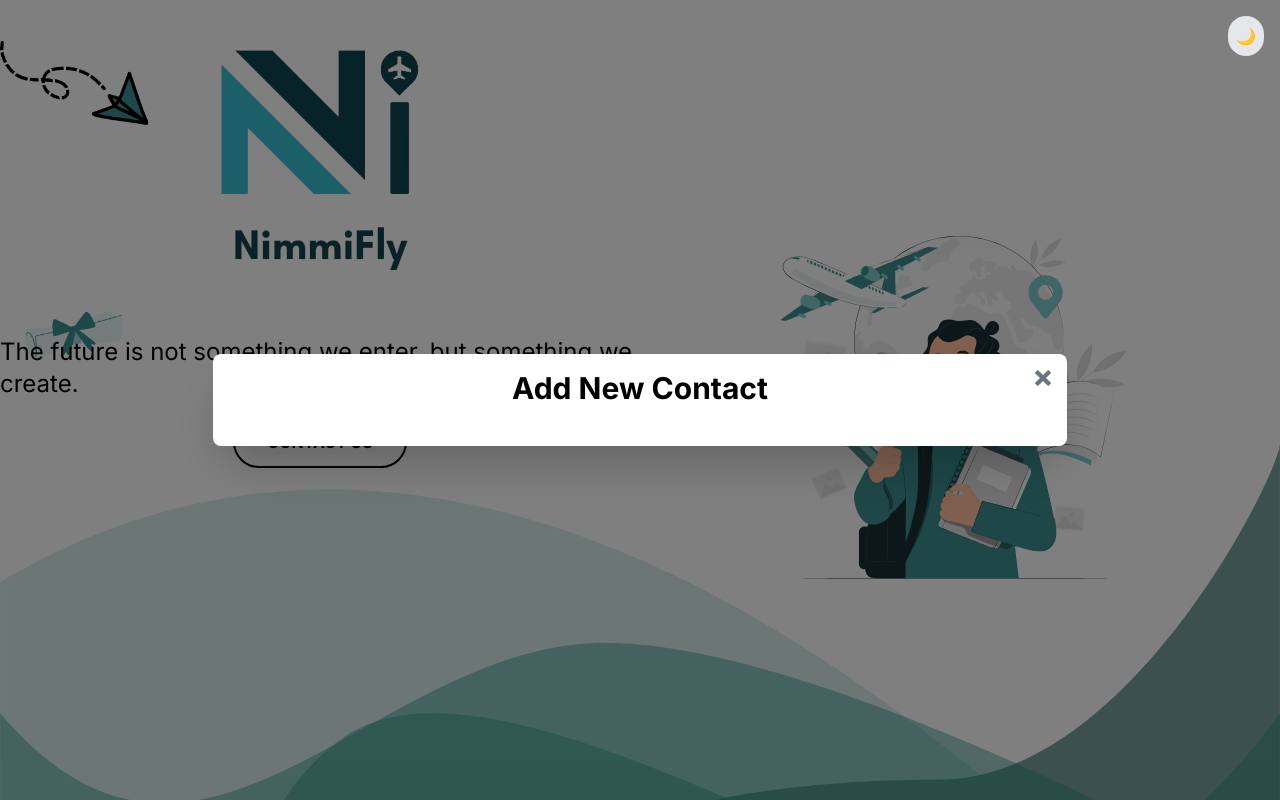
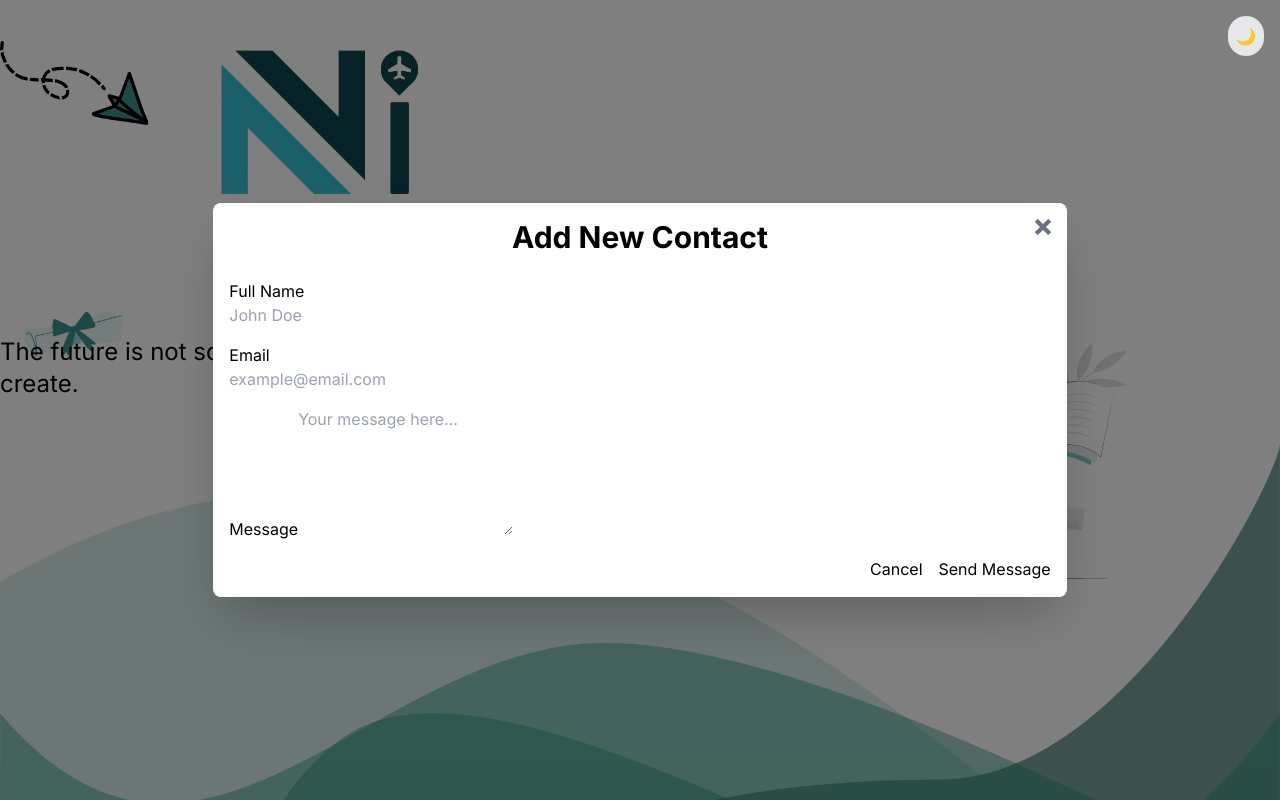
Before and after one commit to mdazmi28/nimmifly, a Next.js app: page / in a window 1280 px wide. Both pictures are taken after a click on the button "CONTACT US". Built offline with nearby package versions, Linux system fonts and the light colour scheme.

Commit message:
contact modal opening perfectly

```diff
--- a/src/components/HeroSection.jsx
+++ b/src/components/HeroSection.jsx
@@ -5,12 +5,7 @@ import ContactModal from './modals/ContactModal';
 
 const HeroSection = () => {
     const [isModalOpen, setIsModalOpen] = useState(false);
-    const handleCloseModal = () => {
-        setIsModalOpen(false);
-    };
-    const handleOpenModal = () => {
-        setIsModalOpen(true);
-    };
+
     return (
         <div className='w-full overflow-hidden'>
             <div className='w-full h-full bg-[url(/assets/images/hero_image.png)] bg-cover bg-bottom bg-no-repeat absolute inset-0'>
@@ -18,7 +13,7 @@ const HeroSection = () => {
                     <div className='md:w-1/2 flex flex-col gap-4 items-center justify-start'>
                         <img src="/assets/images/logo.png" alt="Image" className='w-20 h-20 md:w-80 md:h-80' />
                         <h1 className='text-2xl'>The future is not something we enter, but something we create.</h1>
-                        <button onClick={handleOpenModal} className="px-8 py-3 text-black font-bold uppercase bg-white border-2 border-black rounded-full hover:bg-black hover:text-white transition-all duration-300">
+                        <button onClick={() => setIsModalOpen(true)} className="px-8 py-3 text-black font-bold uppercase bg-white border-2 border-black rounded-full hover:bg-black hover:text-white transition-all duration-300">
                             CONTACT US
                         </button>
 
@@ -29,8 +24,9 @@ const HeroSection = () => {
                 </div>
             </div>
             <ContactModal
-            isOpen={isModalOpen}
-            onClose={handleCloseModal}/>
+                isOpen={isModalOpen}
+                onClose={() => setIsModalOpen(false)}
+            />
         </div>
     );
 };
--- a/src/components/modals/ContactModal.jsx
+++ b/src/components/modals/ContactModal.jsx
@@ -5,41 +5,18 @@ import { ImCross } from "react-icons/im";
 const ContactModal = ({ isOpen, onClose }) => {
     const [isLoading, setIsLoading] = useState(false);
 
-    const modalRef = useRef(null);
-    const [isProcessing, setIsProcessing] = useState(false);
-
-
-
-    useEffect(() => {
-        const handleEscape = (e) => {
-            if (e.key === 'Escape') {
-                onClose();
-            }
-        };
-
-        const handleClickOutside = (event) => {
-            if (modalRef.current && !modalRef.current.contains(event.target)) {
-                onClose();
-            }
-        };
-
-        if (isOpen) {
-            document.addEventListener('keydown', handleEscape);
-            document.addEventListener('mousedown', handleClickOutside);
-        }
-
-        return () => {
-            document.removeEventListener('keydown', handleEscape);
-            document.removeEventListener('mousedown', handleClickOutside);
-        };
-    }, [isOpen, onClose]);
-
-
     if (!isOpen) return null;
 
     return (
-        <div className="fixed inset-0 bg-black bg-opacity-50 flex items-center justify-center z-50">
-            <div ref={modalRef} className="relative w-full md:w-3/4 lg:w-2/3 bg-white shadow-2xl rounded-lg p-4 overflow-y-auto">
+        // Add onClick handler directly to the overlay
+        <div
+            className="fixed inset-0 bg-black bg-opacity-50 flex items-center justify-center z-50"
+            onClick={onClose} // Close when clicking the overlay
+        >
+            <div
+                className="relative w-full md:w-3/4 lg:w-2/3 bg-white shadow-2xl rounded-lg p-4 overflow-y-auto"
+                onClick={(e) => e.stopPropagation()} // Prevent modal content clicks from closing
+            >
                 <button
                     onClick={onClose}
                     className="absolute top-4 right-4 text-gray-500 hover:text-red-500 transition-colors pb-5"
@@ -49,6 +26,64 @@ const ContactModal = ({ isOpen, onClose }) => {
                 </button>
 
                 <h2 className="text-3xl font-bold text-center mb-6">Add New Contact</h2>
+
+                {/* Add your form content here */}
+                <form className="space-y-4">
+                    {/* Name Field */}
+                    <div className="form-control">
+                        <label className="label">
+                            <span className="label-text">Full Name</span>
+                        </label>
+                        <input
+                            type="text"
+                            placeholder="John Doe"
+                            className="input input-bordered w-full"
+                            required
+                        />
+                    </div>
+
+                    {/* Email Field */}
+                    <div className="form-control">
+                        <label className="label">
+                            <span className="label-text">Email</span>
+                        </label>
+                        <input
+                            type="email"
+                            placeholder="example@email.com"
+                            className="input input-bordered w-full"
+                            required
+                        />
+                    </div>
+
+                    {/* Message Field */}
+                    <div className="form-control">
+                        <label className="label">
+                            <span className="label-text">Message</span>
+                        </label>
+                        <textarea
+                            className="textarea textarea-bordered h-32"
+                            placeholder="Your message here..."
+                            required
+                        ></textarea>
+                    </div>
+
+                    {/* Submit Button */}
+                    <div className="flex justify-end gap-4 mt-6">
+                        <button
+                            type="button"
+                            onClick={onClose}
+                            className="btn btn-outline"
+                        >
+                            Cancel
+                        </button>
+                        <button
+                            type="submit"
+                            className="btn btn-primary"
+                        >
+                            Send Message
+                        </button>
+                    </div>
+                </form>
             </div>
         </div>
     );
```
